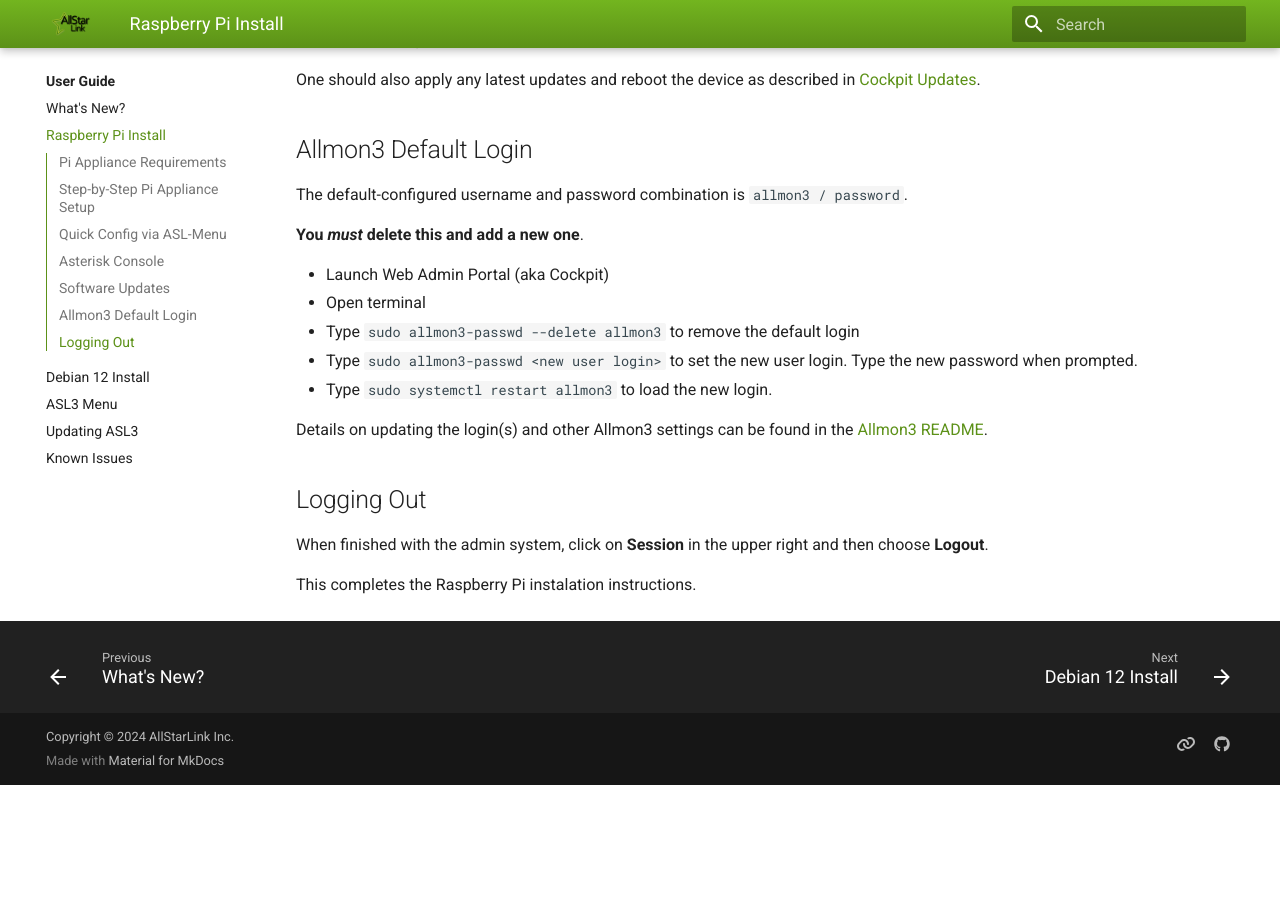
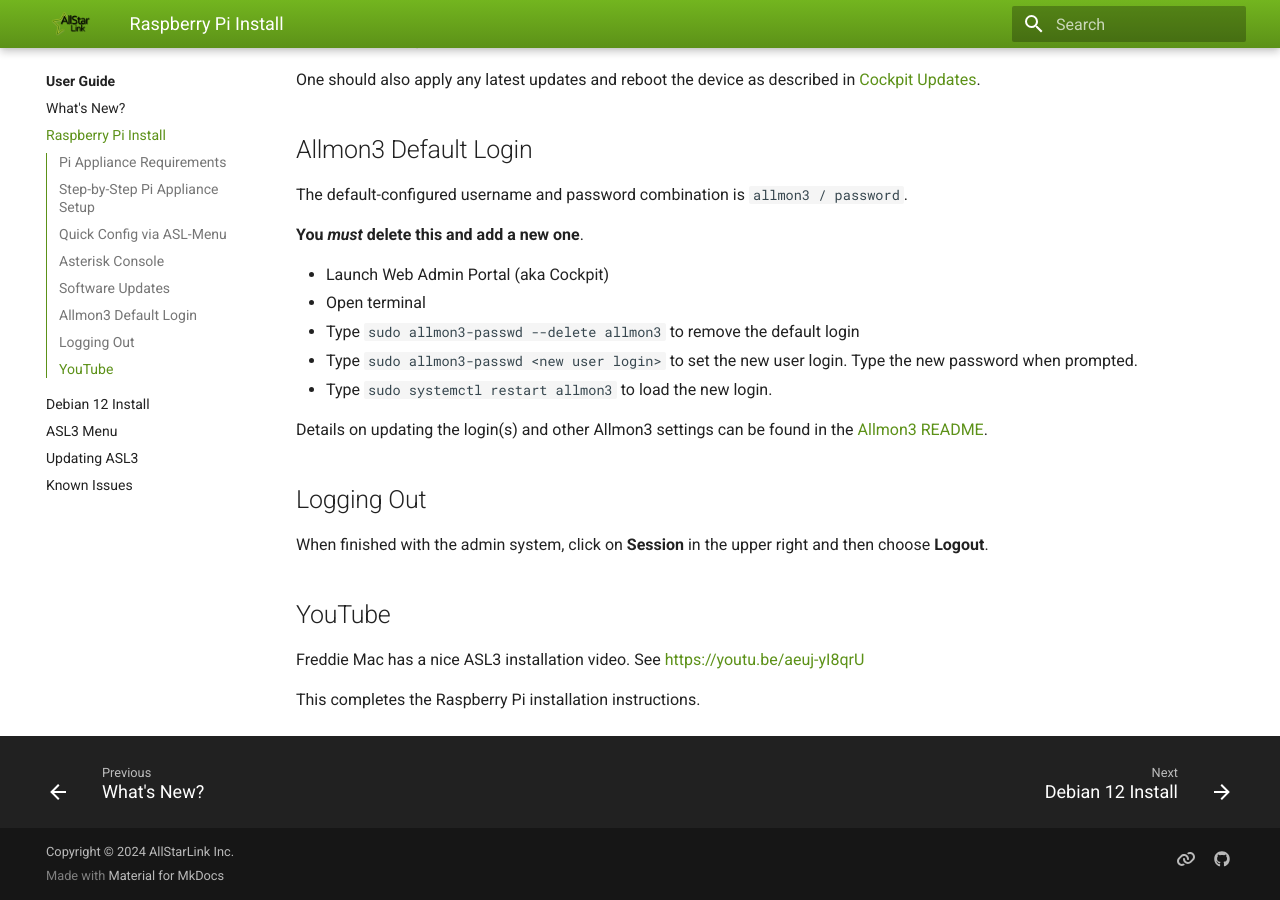
Before and after one commit to AllStarLink/ASL3-Manual, an MkDocs documentation site: the page built from docs/user-guide/pi-detailed.md, in a window 1280 px wide and 900 px high, scrolled down 9668 px. Built offline with MkDocs 1.6.1 and Material for MkDocs 9.7.7, drawn with Linux system fonts in a browser that asks for light colours; before the commit the page ends 10453 px from its top, so only the background shows below that.

Commit message:
Update pi-detail.md
Add link to Freddie Mac's YouTube video.

```diff
--- a/docs/user-guide/pi-detailed.md
+++ b/docs/user-guide/pi-detailed.md
@@ -224,4 +224,7 @@
 When finished with the admin system, click on **Session**
 in the upper right and then choose **Logout**.
 
-This completes the Raspberry Pi instalation instructions.
+## YouTube
+Freddie Mac has a nice ASL3 installation video. See [https://youtu.be/aeuj-yI8qrU](https://youtu.be/aeuj-yI8qrU)
+
+This completes the Raspberry Pi installation instructions.
```
